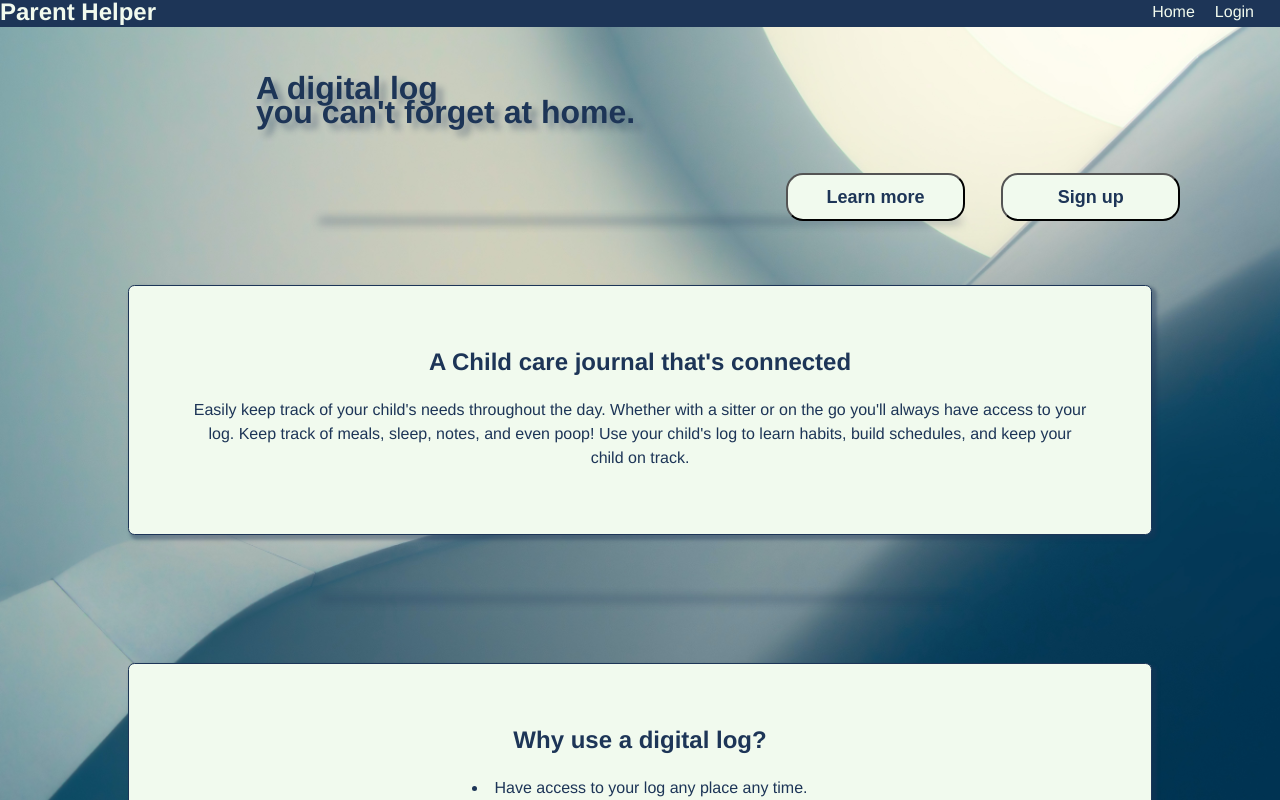
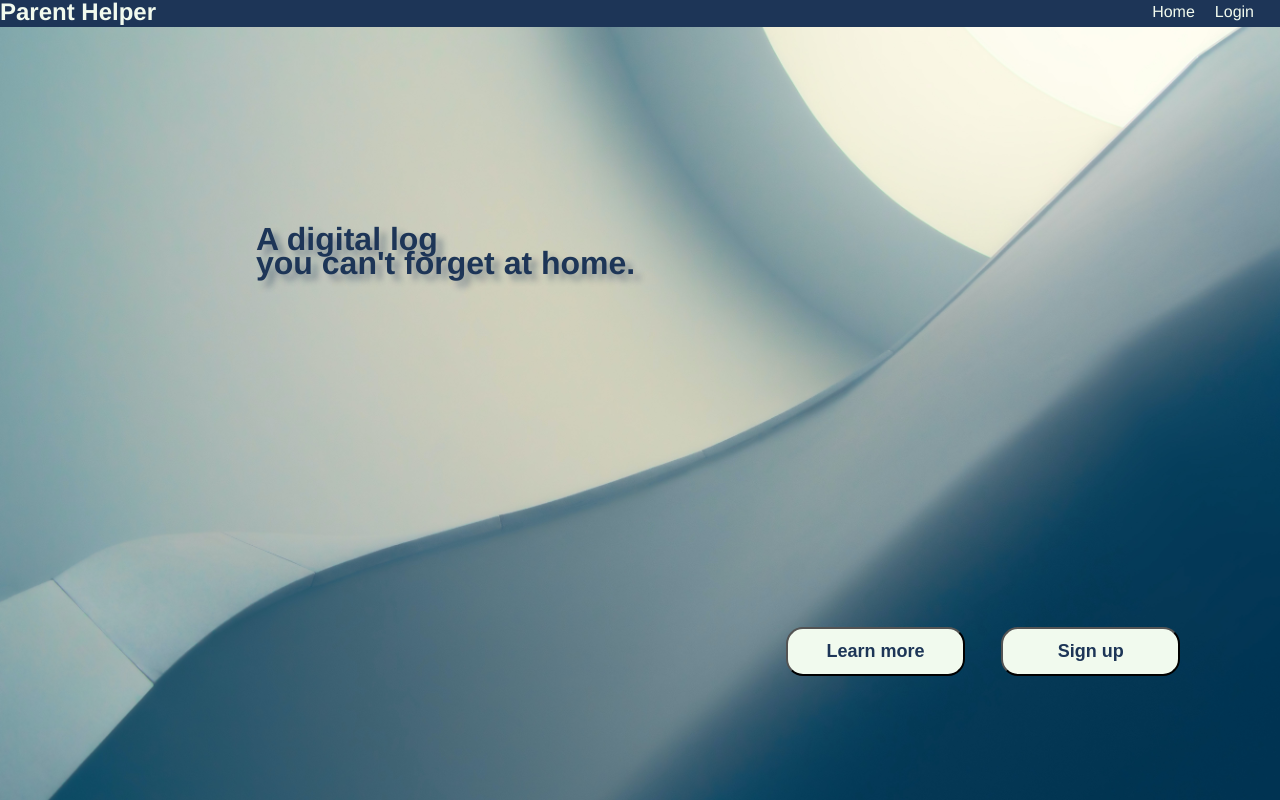
Before and after one commit to TKravel/parent-helper, a React (Create React App) app in the folder client/: page / in a window 1280 px wide. Shown: the top 800 px of the page. Built offline with nearby package versions, Linux system fonts and the light colour scheme.

Commit message:
Heroku background tweak

```diff
--- a/client/src/index.css
+++ b/client/src/index.css
@@ -12,13 +12,19 @@ ul {
 }
 
 html {
-	height: 100%;
+	height: 100vh;
 	background-image: url(./img/background-img.jpg);
 	background-position: center;
 	background-repeat: no-repeat;
 	background-size: cover;
 	background-attachment: fixed;
 	line-height: 1.5em;
+}
+
+@media only screen and (max-width: 500px) {
+	html {
+		background-attachment: none;
+	}
 }
 
 @media only screen and (max-width: 500px) {
@@ -224,7 +230,7 @@ dark blue: 1D3557
 }
 
 #heroContainer {
-	height: 100%;
+	height: 100vh;
 	width: auto;
 	display: grid;
 	grid-template-columns: 1fr 1fr 1fr 1fr 1fr;
```
